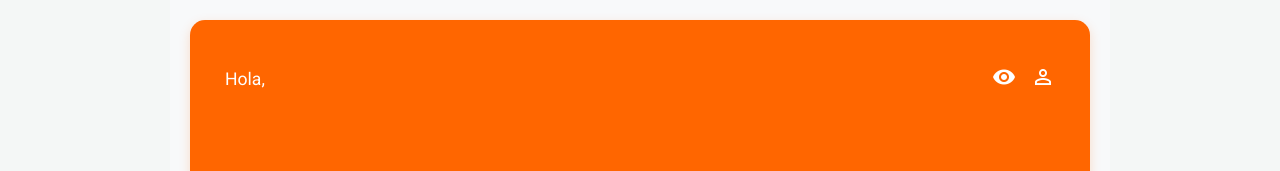
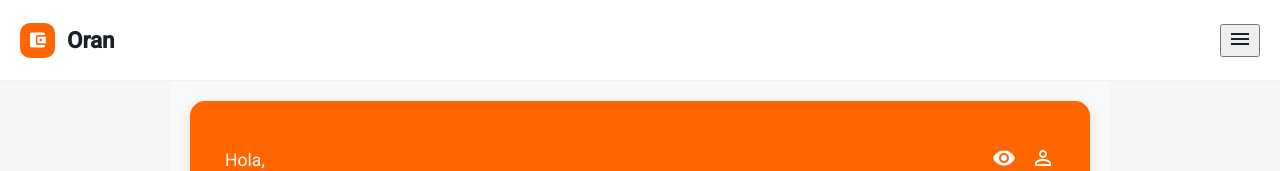
Before and after one commit to CastroLautaro1/Billetera-Front, an Angular app: page / in a window 1280 px wide. Shown: the top 171 px of the page. Built offline with nearby package versions, Linux system fonts and the light colour scheme; no server answers.

Commit message:
feat: use router outlet

```diff
--- a/src/app/app.html
+++ b/src/app/app.html
@@ -1 +1,2 @@
+<app-navbar-component></app-navbar-component>
 <router-outlet />
--- a/src/app/app.ts
+++ b/src/app/app.ts
@@ -1,9 +1,10 @@
 import { Component } from '@angular/core';
 import { RouterOutlet } from '@angular/router';
+import { NavbarComponent } from './shared/components/navbar/navbar-component';
 
 @Component({
   selector: 'app-root',
-  imports: [RouterOutlet],
+  imports: [RouterOutlet, NavbarComponent],
   templateUrl: './app.html',
   styleUrl: './app.css'
 })
```
